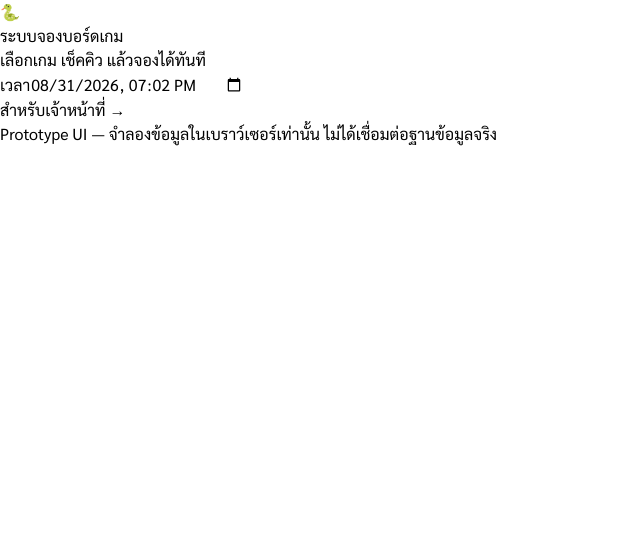
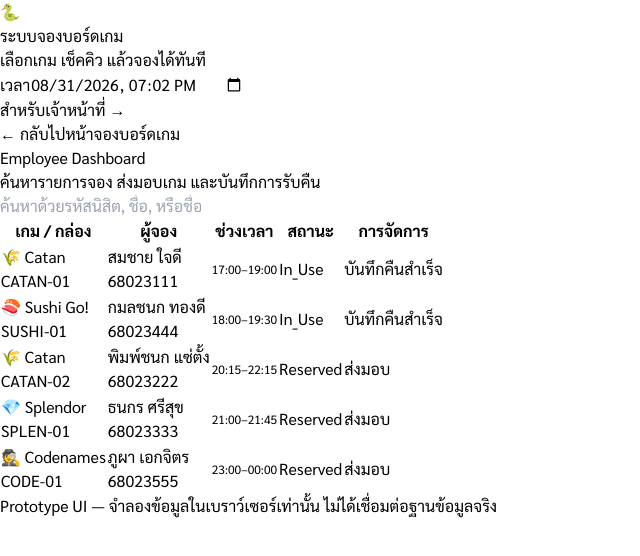
Before and after one commit to Jester1478/Project-DB---Board-game, a Nuxt app in the folder web/: page /employee in a window 1280 px wide. Shown: the top 556 px of the page, without its empty margins (0-640 px from the left). Built offline with nearby package versions, Linux system fonts and the light colour scheme.

Commit message:
test1.0.4

```diff
--- a/web/app/assets/css/main.css
+++ b/web/app/assets/css/main.css
@@ -55,8 +55,8 @@
   @apply bg-surface text-ink border border-border rounded-[6px] py-[5px] px-2 font-mono text-[12.5px];
 }
 .clock-box .lbl{ @apply text-muted text-[11.5px] uppercase tracking-[0.06em]; }
-.staff-link{ @apply text-[12.5px] text-muted border-b border-dashed border-border pb-[2px]; }
-.staff-link:hover{ @apply text-primary-dark border-primary; }
+.employee-link{ @apply text-[12.5px] text-muted border-b border-dashed border-border pb-[2px]; }
+.employee-link:hover{ @apply text-primary-dark border-primary; }
 
 main{ @apply flex-1 max-w-[1200px] mx-auto w-full pt-7 px-7 pb-[60px] max-sm:pt-5 max-sm:px-4 max-sm:pb-[50px]; }
 @keyframes fade{ from{opacity:0; transform:translateY(4px);} to{opacity:1; transform:translateY(0);} }
@@ -168,9 +168,9 @@
 .hint{ @apply text-[11.5px] text-muted -mt-1; }
 .err{ @apply bg-overdue-soft text-[#B91C1C] border border-[rgba(229,72,77,0.3)] py-[9px] px-[11px] rounded-lg text-[12.5px] mb-3; }
 
-/* ===== Staff dashboard ===== */
-.staff-search{ @apply flex gap-[10px] mb-[18px]; }
-.staff-search input{
+/* ===== Employee dashboard ===== */
+.employee-search{ @apply flex gap-[10px] mb-[18px]; }
+.employee-search input{
   @apply flex-1 bg-surface border border-border text-ink py-[10px] px-[14px] rounded-lg text-[13.5px];
 }
 table.book-table{
--- a/web/app/components/StaffDashboard.vue
+++ b/web/app/components/EmployeeDashboard.vue
@@ -45,7 +45,7 @@
       <h2>Employee Dashboard</h2>
       <p>ค้นหารายการจอง ส่งมอบเกม และบันทึกการรับคืน</p>
     </div>
-    <div class="staff-search">
+    <div class="employee-search">
       <input v-model="search" type="text" placeholder="ค้นหาด้วยรหัสนิสิต, ชื่อ, หรือชื่อเกม...">
     </div>
     <table class="book-table">
--- a/web/app/components/SiteHeader.vue
+++ b/web/app/components/SiteHeader.vue
@@ -31,7 +31,7 @@
         <span class="lbl">เวลา</span>
         <input v-model="clockValue" type="datetime-local">
       </div>
-      <NuxtLink to="/staff" class="staff-link">สำหรับเจ้าหน้าที่ →</NuxtLink>
+      <NuxtLink to="/employee" class="employee-link">สำหรับเจ้าหน้าที่ →</NuxtLink>
     </div>
   </header>
 </template>
--- a/web/app/pages/staff.vue
+++ b/web/app/pages/employee.vue
@@ -1,6 +1,6 @@
 <template>
   <main>
     <NuxtLink to="/" class="back-link">← กลับไปหน้าจองบอร์ดเกม</NuxtLink>
-    <StaffDashboard />
+    <EmployeeDashboard />
   </main>
 </template>
```
Also changed, not shown: 2 other files (tests, documents, lock files or other folders).
